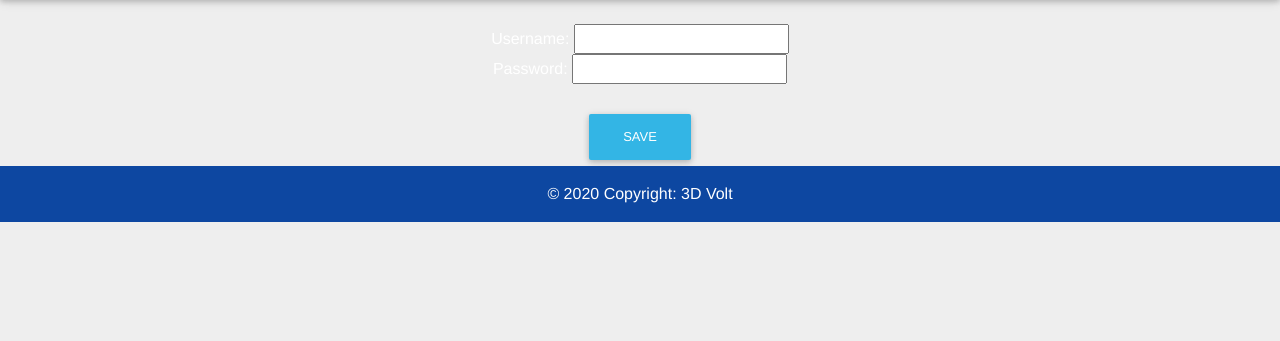
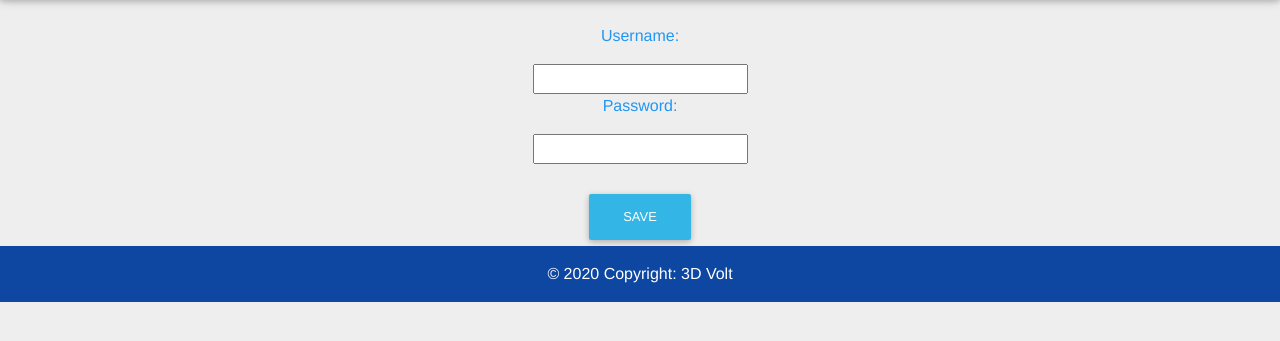
Before and after one commit to 3dvolt/expense-monitor, a Flask app: template templates/index.html in a window 1280 px wide. Shown: the part 56-397 px from the top of the page. Run offline with Flask 2, Linux system fonts and the light colour scheme; the template is opened without the code that fills it, so the values that code supplies are empty; some libraries are stand-ins or nearby versions.

Commit message:
Login improvment

```diff
--- a/templates/index.html
+++ b/templates/index.html
@@ -29,8 +29,8 @@
 <div class="text-center">
                         <i class="fas fa-chart-line fa-4x mb-3"></i>
 						<form action="/check" method="POST">
-						Username: <input type="text" name="user"><br>
-						Password: <input type="password" name="psw"><br>
+						<p class="blue-text">Username:</p> <input type="text" name="user"><br>
+						<p class="blue-text">Password:</p> <input type="password" name="psw"><br>
 						<br>
                         <div >
                       <input class="btn btn-info" type="submit" value="Save">
```
